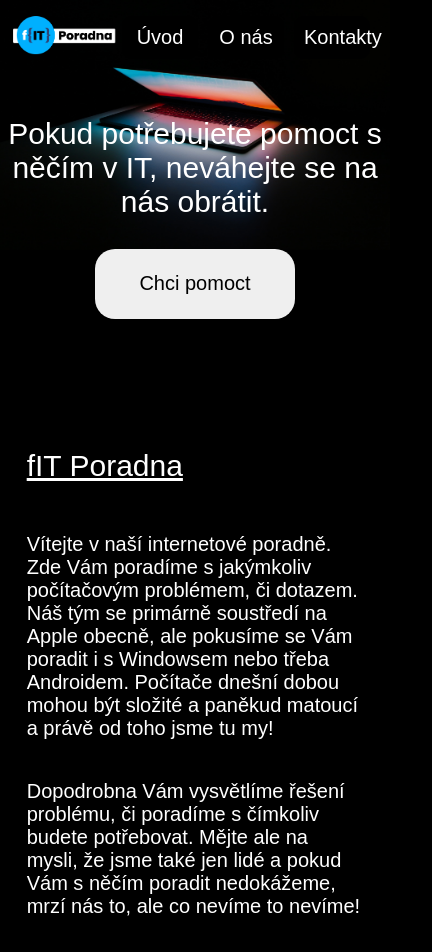
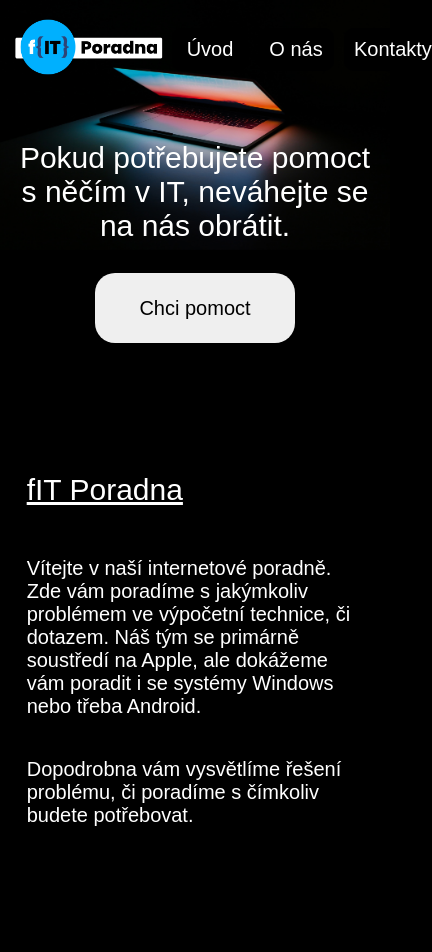
Before and after one commit to DanielWeber1/fitporadna, a plain HTML site: page index.html in a window 390 px wide. Shown: the whole page, 432 px wide, since content can reach past the window. Drawn offline with Linux system fonts and the light colour scheme.

Commit message:
Add files via upload

```diff
--- a/index.html
+++ b/index.html
@@ -29,8 +29,8 @@
 
   <div id="title-text">
     <p id="title">fIT Poradna</p>
-    <p class="second-text">Vítejte v naší internetové poradně. Zde Vám poradíme s jakýmkoliv počítačovým problémem, či dotazem. Náš tým se primárně soustředí na Apple obecně, ale pokusíme se Vám poradit i s Windowsem nebo třeba Androidem. Počítače dnešní dobou mohou být složité a paněkud matoucí a právě od toho jsme tu my!</p>
-    <p class="second-text">Dopodrobna Vám vysvětlíme řešení problému, či poradíme s čímkoliv budete potřebovat. Mějte ale na mysli, že jsme také jen lidé a pokud Vám s něčím poradit nedokážeme, mrzí nás to, ale co nevíme to nevíme!</p>
+    <p class="second-text">Vítejte v naší internetové poradně. Zde vám poradíme s jakýmkoliv problémem ve výpočetní technice, či dotazem. Náš tým se primárně soustředí na Apple, ale dokážeme vám poradit i se systémy Windows nebo třeba Android.</p>
+    <p class="second-text">Dopodrobna vám vysvětlíme řešení problému, či poradíme s čímkoliv budete potřebovat.</p>
   </div>
 
 
--- a/styles.css
+++ b/styles.css
@@ -5,7 +5,7 @@ body{
   background-color: black;
 }
 #logo-div{
-  margin-left: 5%;
+  margin-left: 30px;
 }
 
 #logo{
@@ -56,6 +56,8 @@ body{
   color: white;
   font-family: Arial, Helvetica, sans-serif;
   text-align: center;
+  margin-left: 30px;
+  margin-right: 30px;
 
   font-size: 70px;
 
@@ -115,7 +117,7 @@ body{
 
 
   #buttons{
-    margin-right: 60px;
+    margin-right: 10px;
     flex-shrink: 1;
   }
 
@@ -132,7 +134,8 @@ body{
   }
   #first-text{
     font-size: 30px;
-
+    margin-left: 5px;
+    margin-right: 5px;
   }
   #main-page{
     margin-top: 50px;
```
